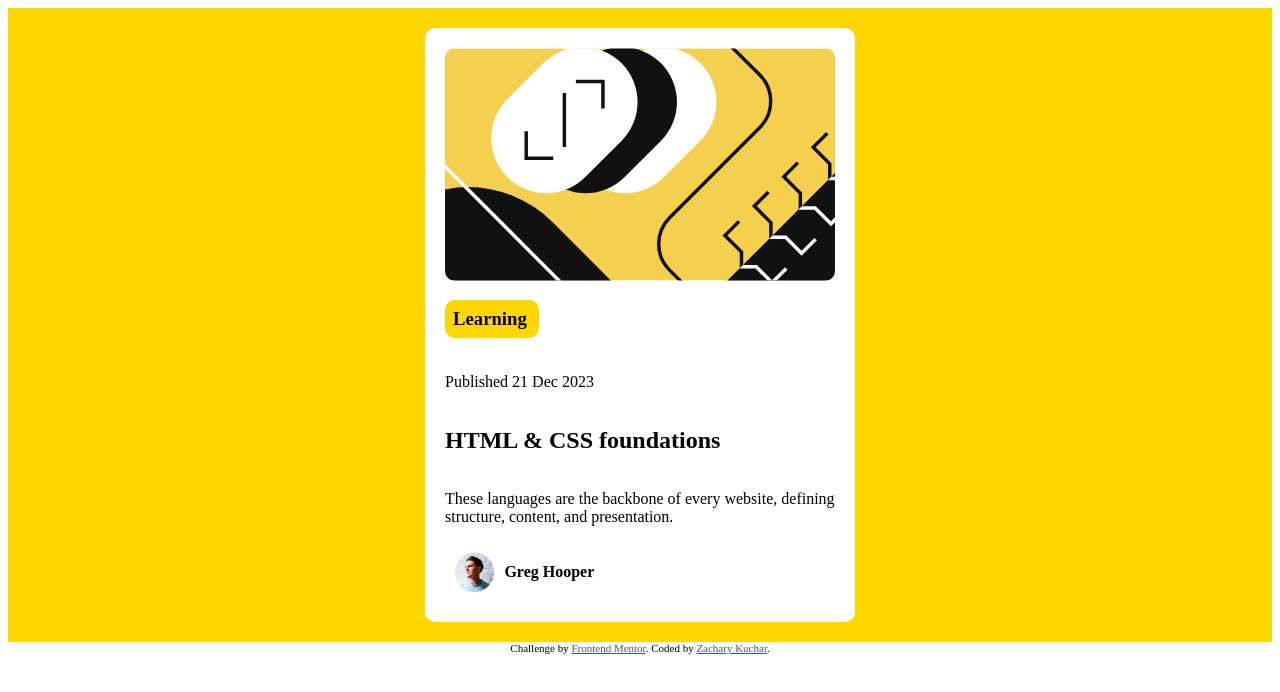
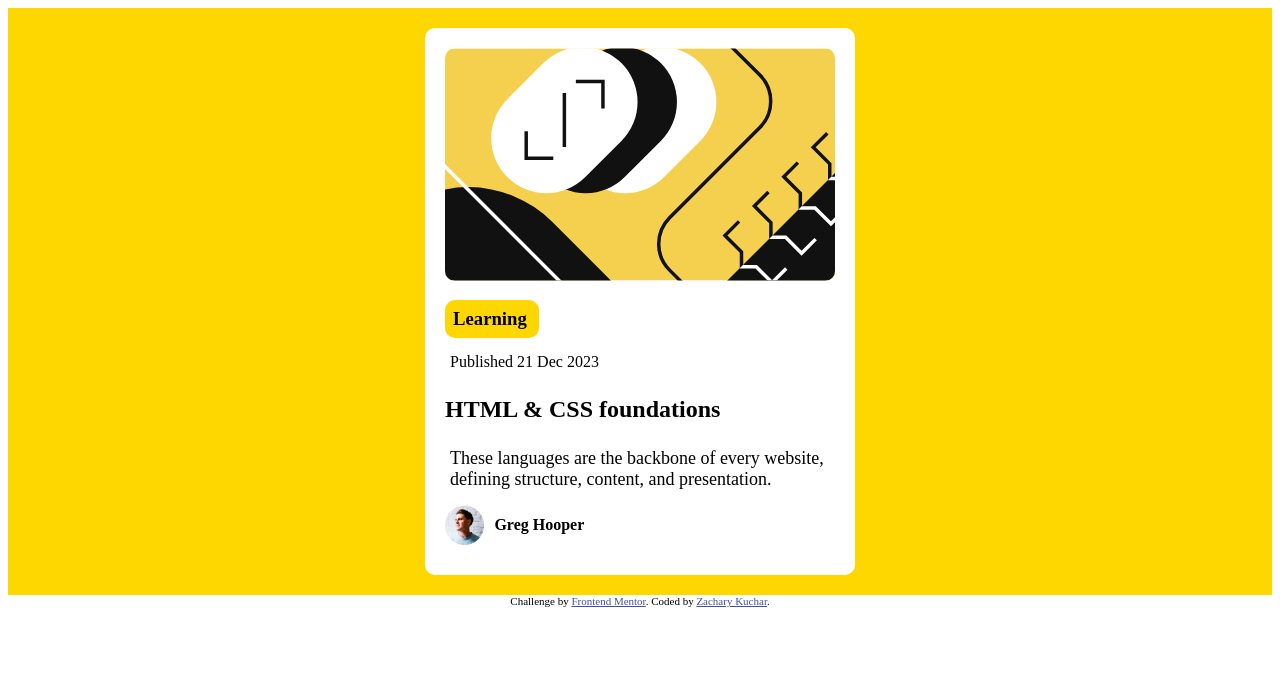
Before and after one commit to kucharze/FrontendMentor_BlogPreviewCard, a plain HTML site: page index.html in a window 1280 px wide. Drawn offline with Linux system fonts and the light colour scheme.

Commit message:
Added styling

```diff
--- a/index.html
+++ b/index.html
@@ -43,6 +43,7 @@
         width: 78px;
         padding: 8px;
         border-radius: 10px;
+        margin-bottom: 10px;
       }
       .illistration {
         border-radius: 10px;
@@ -52,8 +53,14 @@
         align-items: center;
       }
       .pic {
-        margin: 10px;
+        margin-right: 10px;
         height: 40px;
+      }
+      p {
+        margin: 5px;
+      }
+      .content {
+        font-size: 18px;
       }
     </style>
   </head>
@@ -68,7 +75,7 @@
         <h3 class="Learning">Learning</h3>
         <p>Published 21 Dec 2023</p>
         <h2>HTML & CSS foundations</h2>
-        <p>
+        <p class="content">
           These languages are the backbone of every website, defining structure,
           content, and presentation.
         </p>
```
